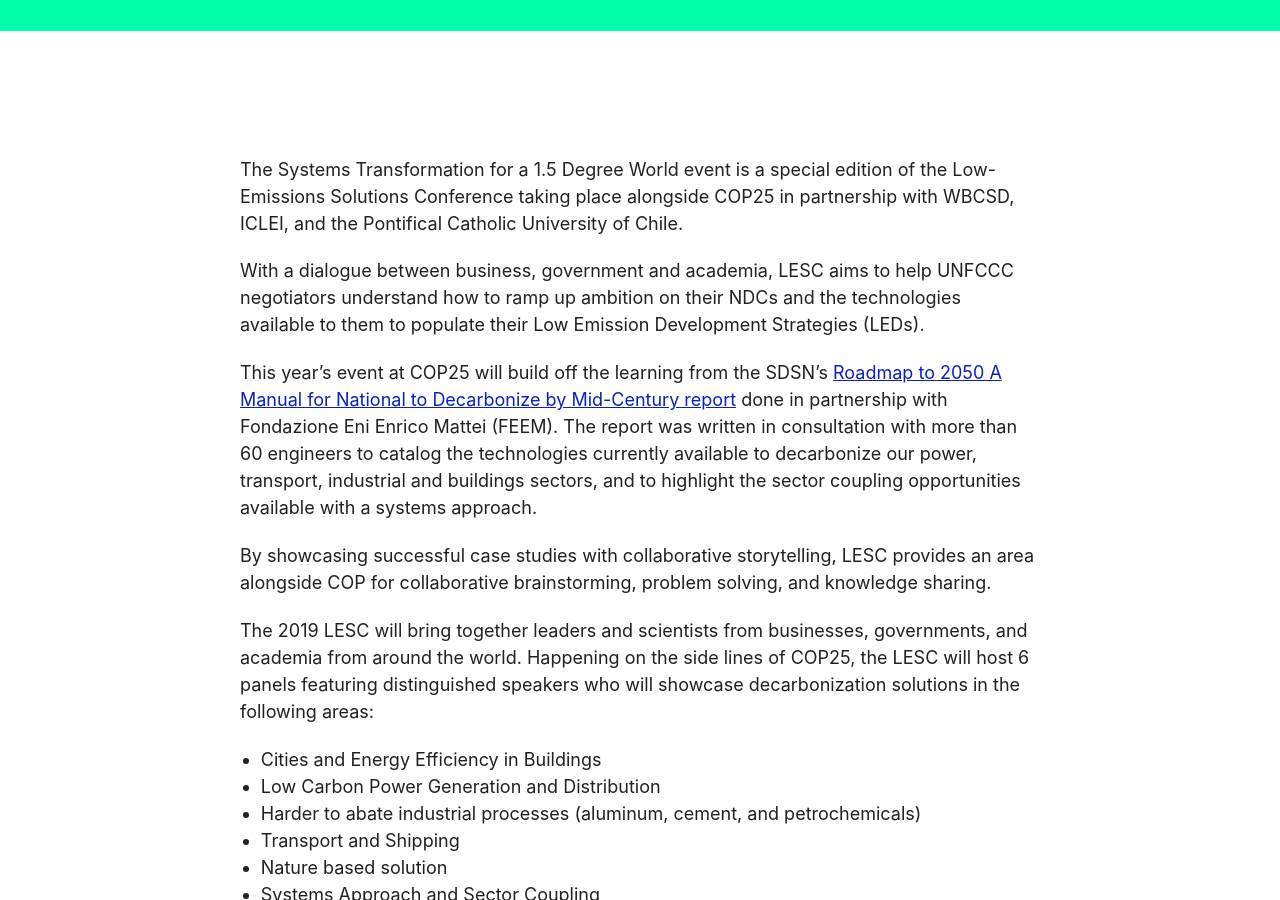
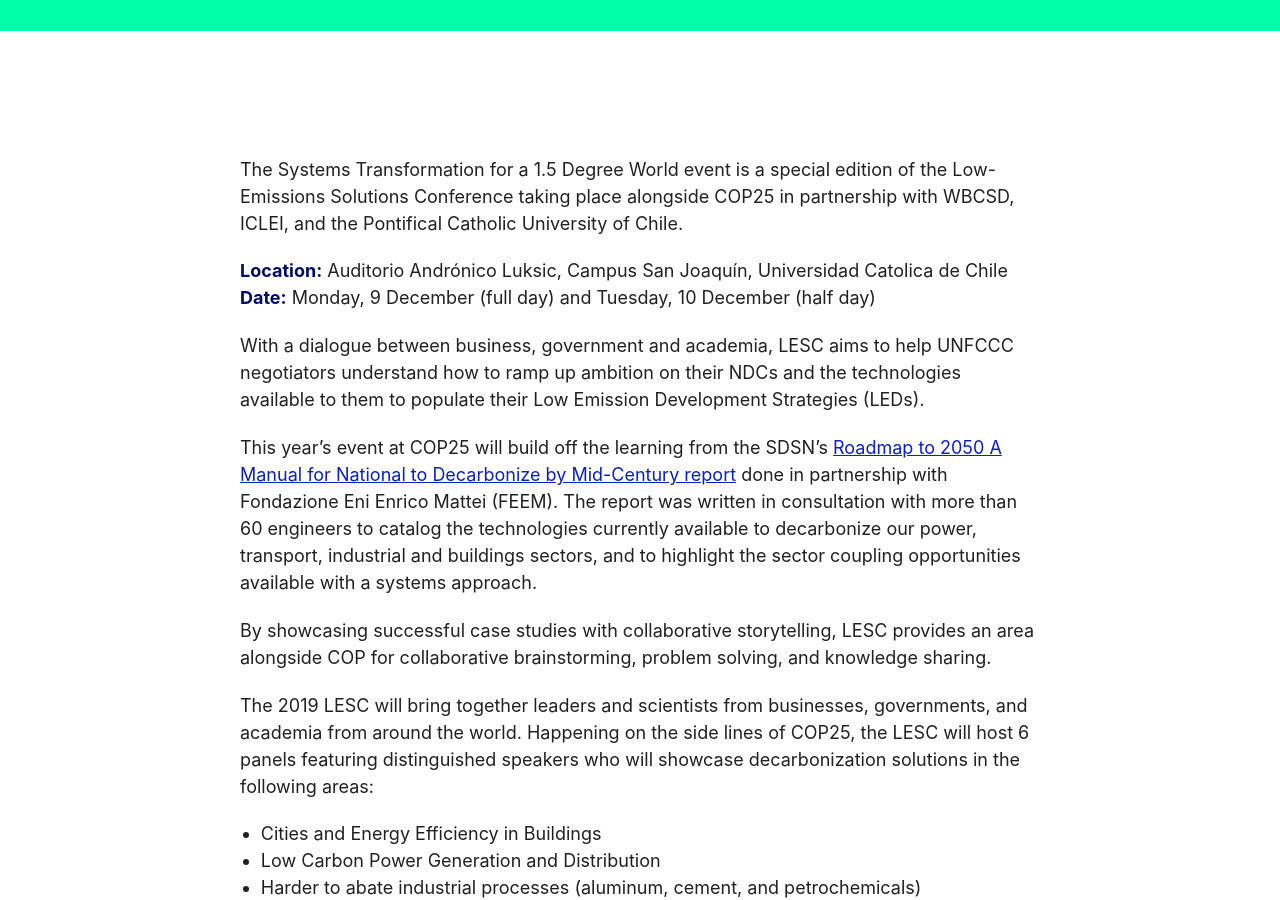
Before and after one commit to ryanswaney/lesc-jekyll, a Jekyll site: the page built from _event/lesc-cop25.markdown, in a window 1280 px wide and 900 px high, scrolled down 471 px. Built offline with Jekyll 4.4.1, drawn with Linux system fonts in a browser that asks for light colours; nearby versions of some CDN libraries; some web fonts are replaced.

Commit message:
Update lesc-cop25.markdown

```diff
--- a/_event/lesc-cop25.markdown
+++ b/_event/lesc-cop25.markdown
@@ -10,6 +10,9 @@
 registration-url: "https://www.eventbrite.com/e/low-emissions-solutions-conference-lesc-at-cop25-registration-77183448773"
 ---
 The Systems Transformation for a 1.5 Degree World event is a special edition of the Low-Emissions Solutions Conference taking place alongside COP25 in partnership with WBCSD, ICLEI, and the Pontifical Catholic University of Chile.
+
+**Location:** Auditorio Andrónico Luksic, Campus San Joaquín, Universidad Catolica de Chile
+**Date:** Monday, 9 December (full day) and Tuesday, 10 December (half day)
 
 With a dialogue between business, government and academia, LESC aims to help UNFCCC negotiators understand how to ramp up ambition on their NDCs and the technologies available to them to populate their Low Emission Development Strategies (LEDs).
 
```
